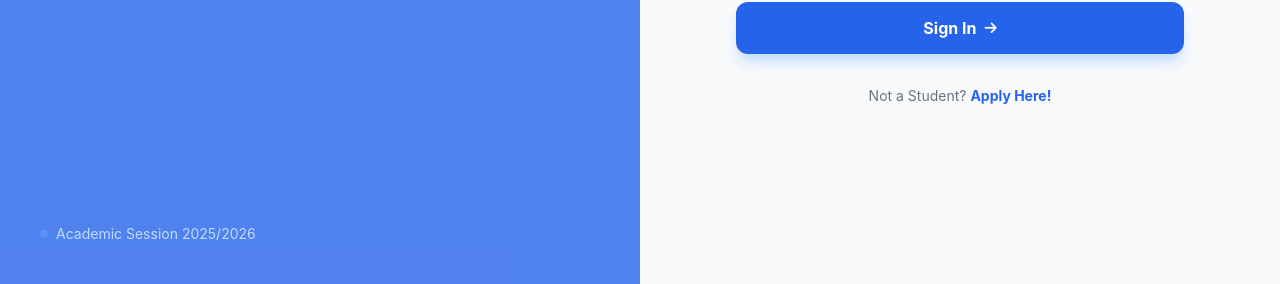
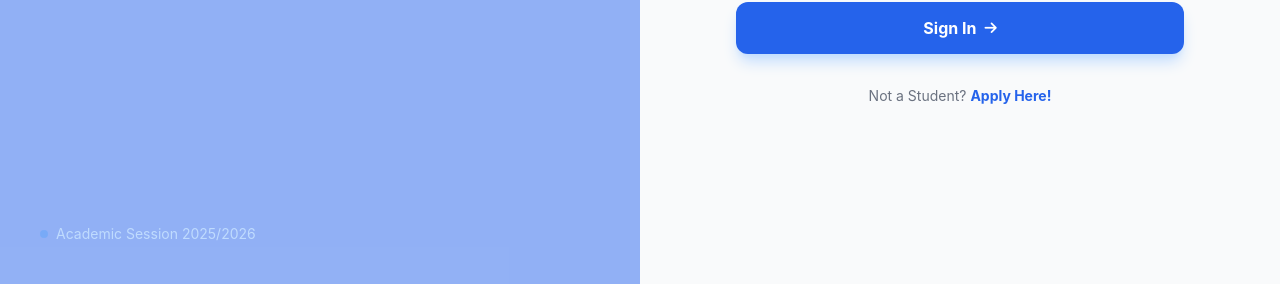
Before and after one commit to emediakeys/arridaproject2025, a plain HTML site: page student_dashboard.html in a window 1280 px wide. Shown: the part 516-800 px from the top of the page. Drawn offline with nearby package versions, Linux system fonts and the light colour scheme.

Commit message:
Update student_dashboard.html

```diff
--- a/student_dashboard.html
+++ b/student_dashboard.html
@@ -278,7 +278,7 @@ function renderLogin() {
     document.getElementById('app').innerHTML = `
         <div class="min-h-screen w-full flex flex-col md:flex-row bg-white overflow-hidden">
 
-            <div class="hidden md:flex md:w-1/2 bg-blue-600/80 relative items-center justify-center p-12 text-white">
+            <div class="hidden md:flex md:w-1/2 bg-blue-600/50 relative items-center justify-center p-12 text-white">
                 <div class="absolute inset-0 opacity-20 bg-[url('images/DSC_3656.JPG"></div>
                 <div class="relative z-10 max-w-md text-center">
                     <div class="mb-8 inline-flex items-center justify-center w-20 h-20 bg-white/10 backdrop-blur-md rounded-2xl border border-white/20">
```
